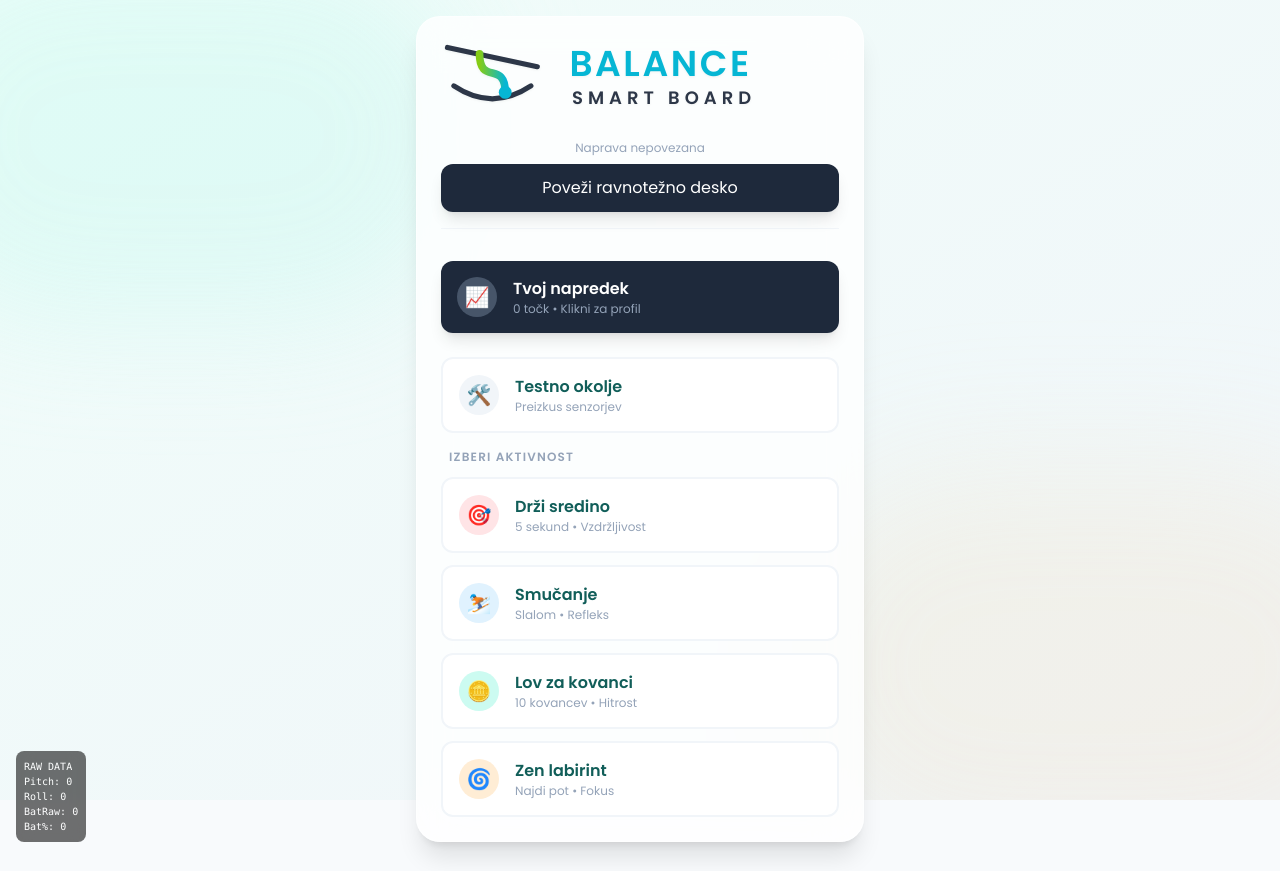
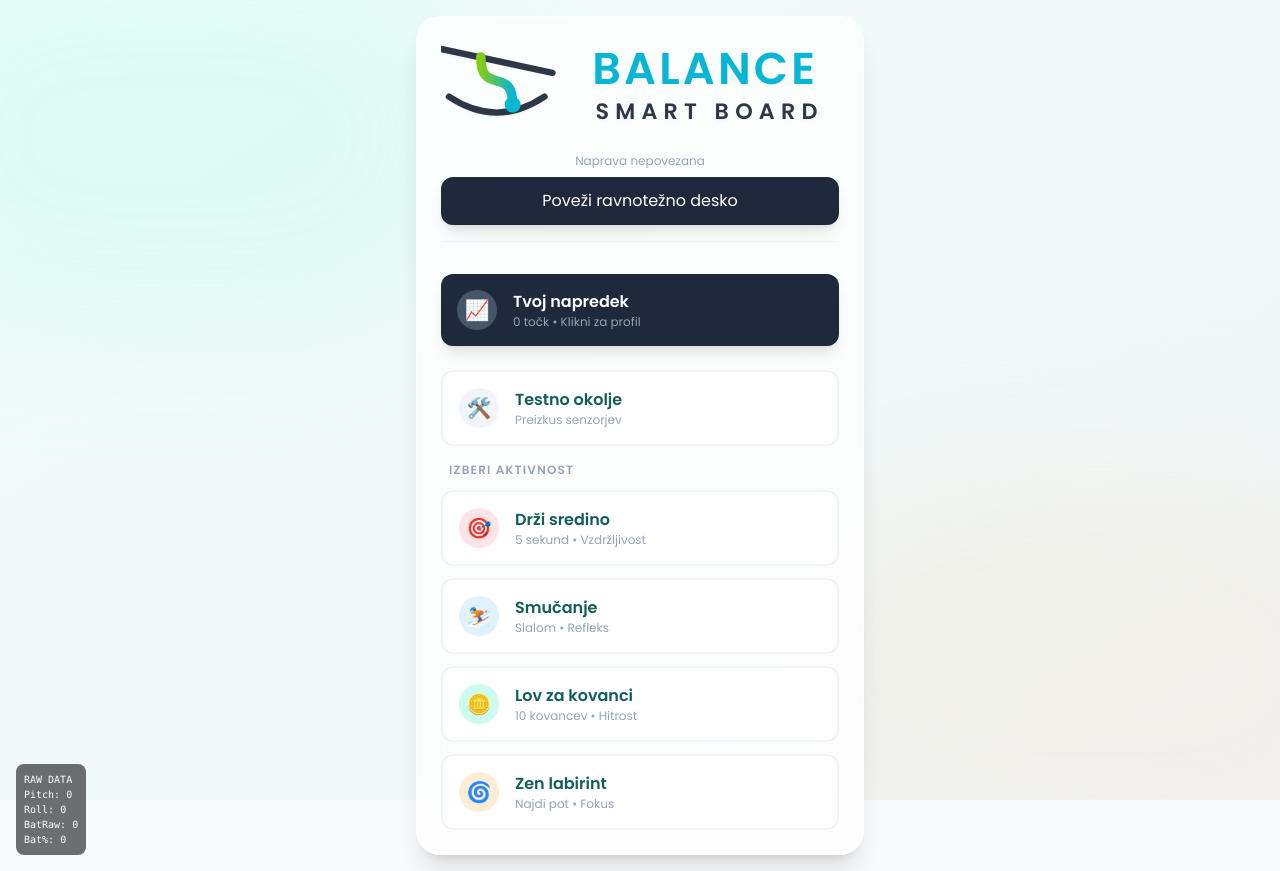
Before and after one commit to MatevzSe/balance-board, a plain HTML site: page index.html in a window 1280 px wide. Drawn offline with nearby package versions, Linux system fonts and the light colour scheme.

Commit message:
style: modify SVG logo viewBox dimensions.

```diff
--- a/index.html
+++ b/index.html
@@ -87,7 +87,7 @@
             class="w-full max-w-md bg-white/80 backdrop-blur-xl rounded-3xl shadow-xl border border-white/50 p-6 flex flex-col gap-6 transition-all">
             <header class="text-center flex flex-col items-center">
                 <!-- New SVG Logo & Title -->
-                <svg viewBox="10 45 310 65" xmlns="http://www.w3.org/2000/svg"
+                <svg viewBox="15 45 250 60" xmlns="http://www.w3.org/2000/svg"
                     class="w-full max-w-[420px] drop-shadow-sm h-auto -mb-2">
                     <defs>
                         <linearGradient id="vitalityFinalGradFlush" x1="0%" y1="0%" x2="100%" y2="0%">
```
